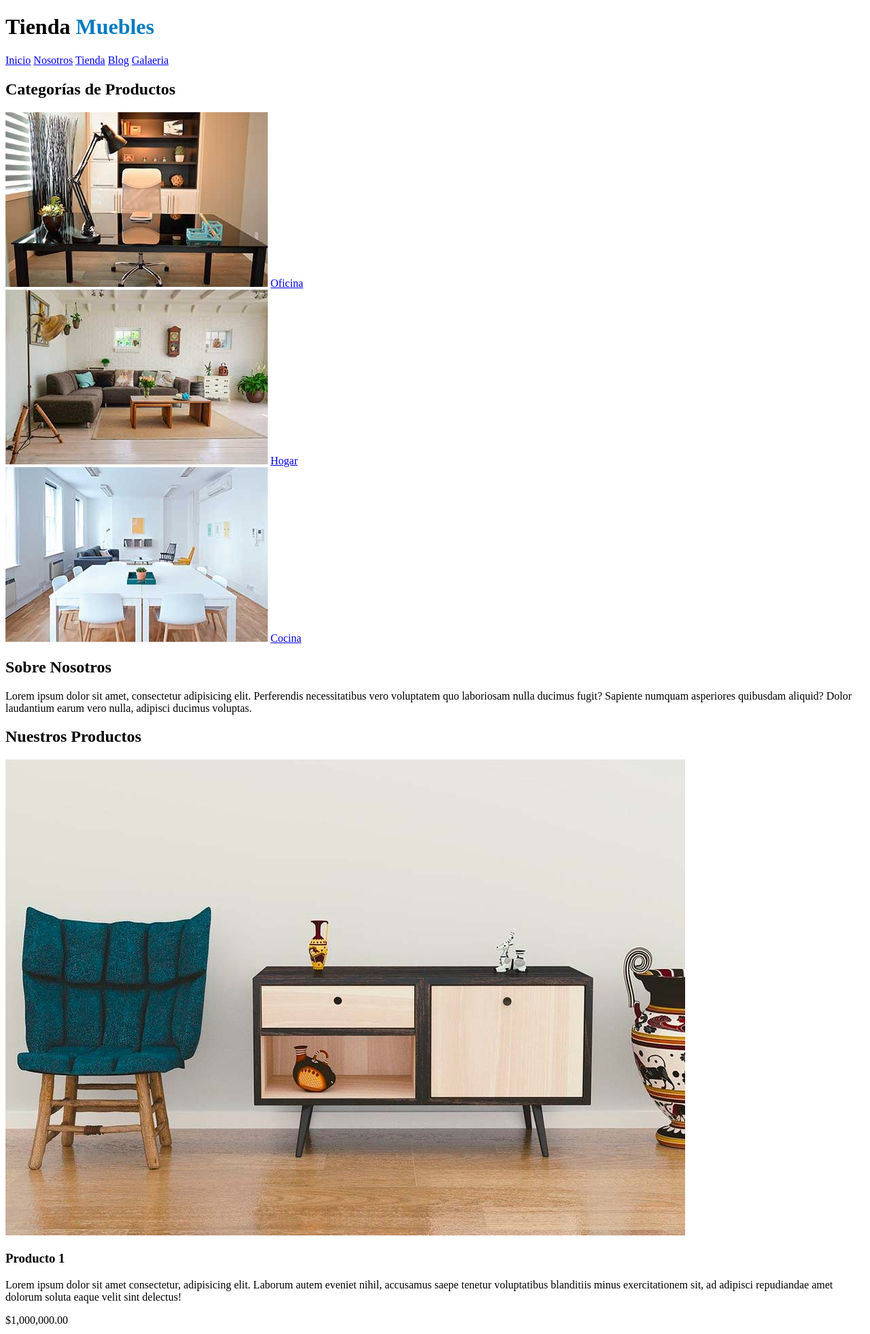
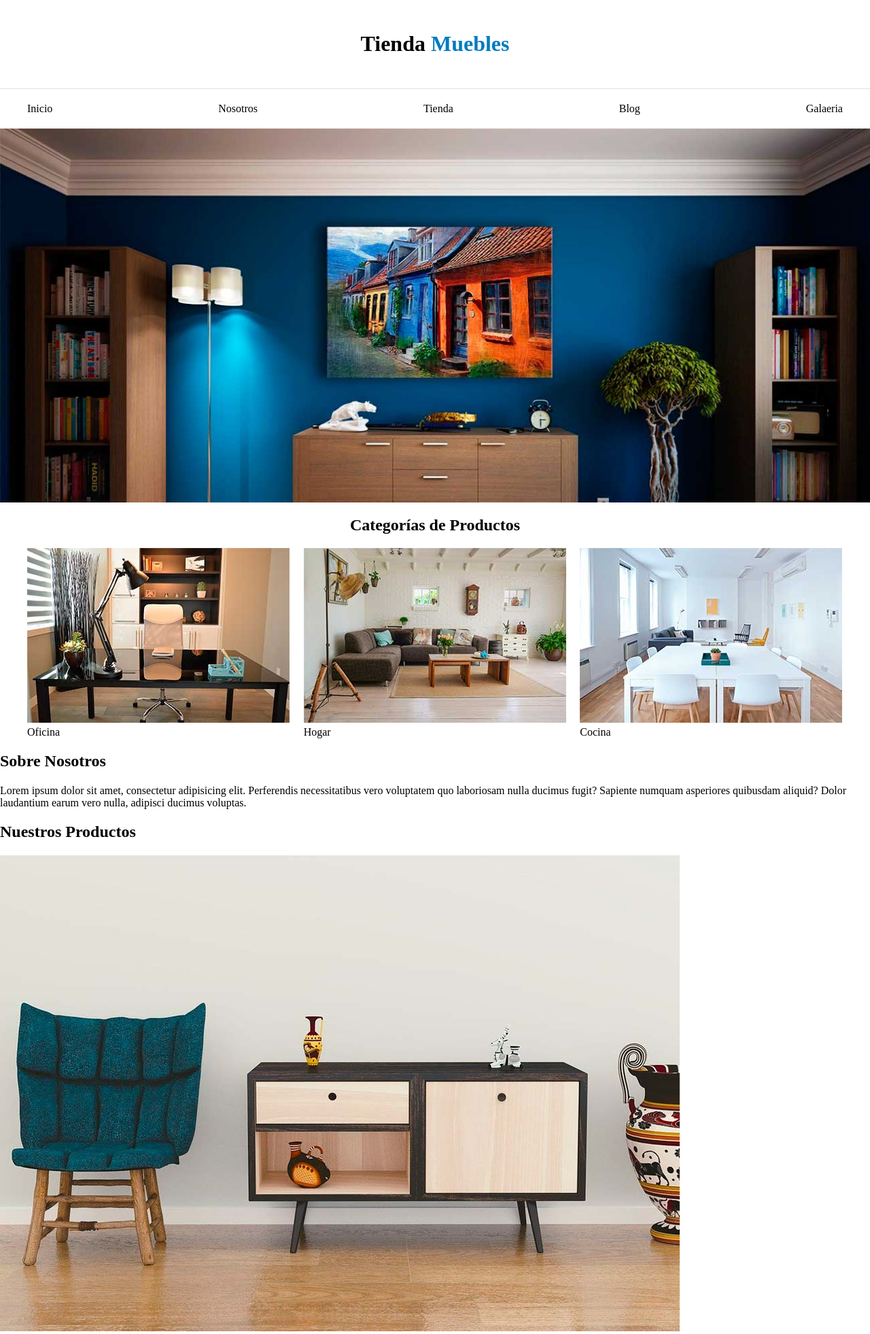
Before and after one commit to migueflorez10/CodeGym, a PHP site: page / in a window 1280 px wide. Shown: the top 1962 px of the page at 68% size. Run offline with PHP 8.4, Linux system fonts and the light colour scheme.

Commit message:
update-2

```diff
--- a/ecommerce/index.html
+++ b/ecommerce/index.html
@@ -5,6 +5,7 @@
         <meta http-equiv="X-UA-Compatible" content="IE=edge">
         <meta name="viewport" content="width=device-width, initial-scale=1.0">
         <title>ecommerce</title>
+        <link rel="stylesheet" href="./normalize.css">
         <link rel="stylesheet" href="./style.css">
     </head>
     <body>
@@ -12,16 +13,21 @@
             <h1>Tienda <span>Muebles</span></h1>
         </header>
 
-        <nav class="navegacion">
-            <a class="enlace" href="index.html">Inicio</a>
+    <nav class="nav-contenedor">
+        <nav class="nav-principal contenedor">
+            <a href="index.html">Inicio</a>
             <a href="#">Nosotros</a>
             <a href="#">Tienda</a>
             <a href="#">Blog</a>
             <a href="#">Galaeria</a>
         </nav>
+    </nav>
 
-        <section>
+        <div class="hero"></div>
+
+        <section class="contenedor">
             <h2>Categorías de Productos</h2>
+            <div class="listado-categorias">
                 <div>
                     <img src="./assets/categoria1.jpg" alt="">
                     <a href="#">Oficina</a>
@@ -33,6 +39,7 @@
                 <div>
                     <img src="./assets/categoria3.jpg" alt="">
                     <a href="#">Cocina</a>
+                </div>
             </div>
         </section>
 
--- a/ecommerce/style.css
+++ b/ecommerce/style.css
@@ -1,3 +1,66 @@
+html{
+    box-sizing: border-box;
+}
+*,*:before, *:after {
+    box-sizing: border-box;
+}
+/* Globales */
+
+a{
+    text-decoration: none;
+    color: black;
+}
+
+.contenedor{
+    max-width: 1200px;
+    margin: 0 auto ;
+}
+
+img {
+    max-width: 100%;
+}
+
+/* Header y Navegación */
+.nombre-sitio{
+    text-align: center;
+    padding-top: 25px;
+    padding-bottom: 25px;
+}
+
 .nombre-sitio span{
     color: #037bc0;
 }
+
+.nav-contenedor{
+    border-color: #e1e1e1;
+    border-top-style: solid;
+    border-width: 1px;
+}
+
+.nav-principal{
+    padding: 20px 0;
+    display: flex;
+    flex-direction: row;
+    justify-content: space-between;
+
+}
+
+.hero{
+    background-image: url("./assets/principal.jpg");
+    background-repeat: no-repeat;
+    background-size: cover;
+    height: 550px;
+
+}
+
+/* Categoria de Prodcutos */
+
+.contenedor h2{
+    text-align: center;
+}
+
+.listado-categorias{
+    display: grid;
+    grid-template-columns: repeat(3, 1fr);
+    gap: 20px;
+}
```
Also changed, not shown: ecommerce/normalize.css (added). Lines whose indentation alone changed are shown as unchanged.
